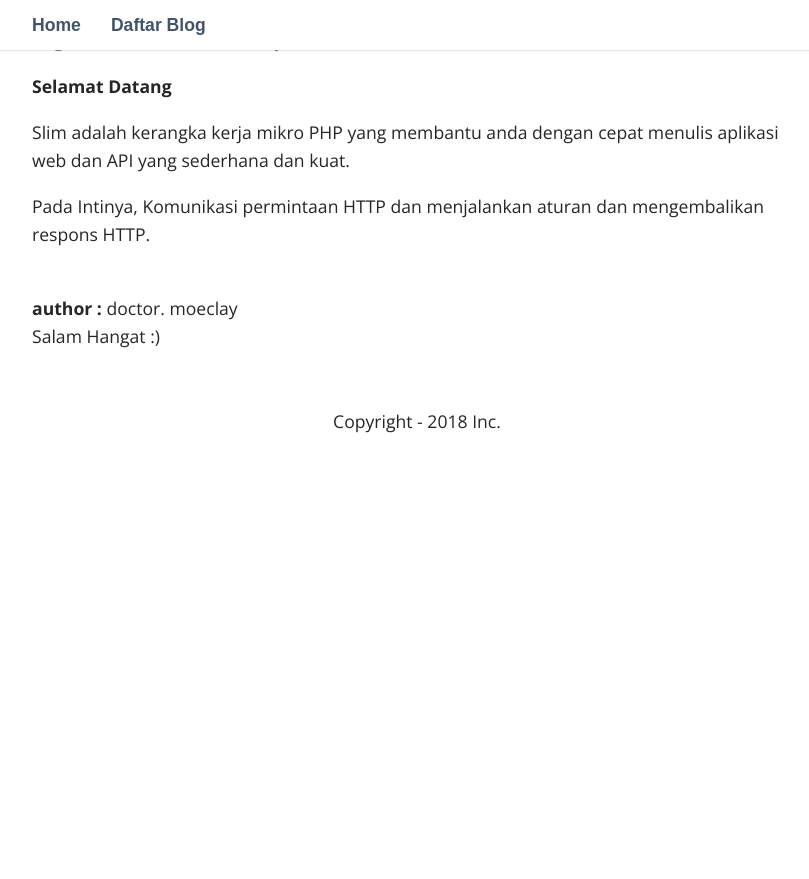
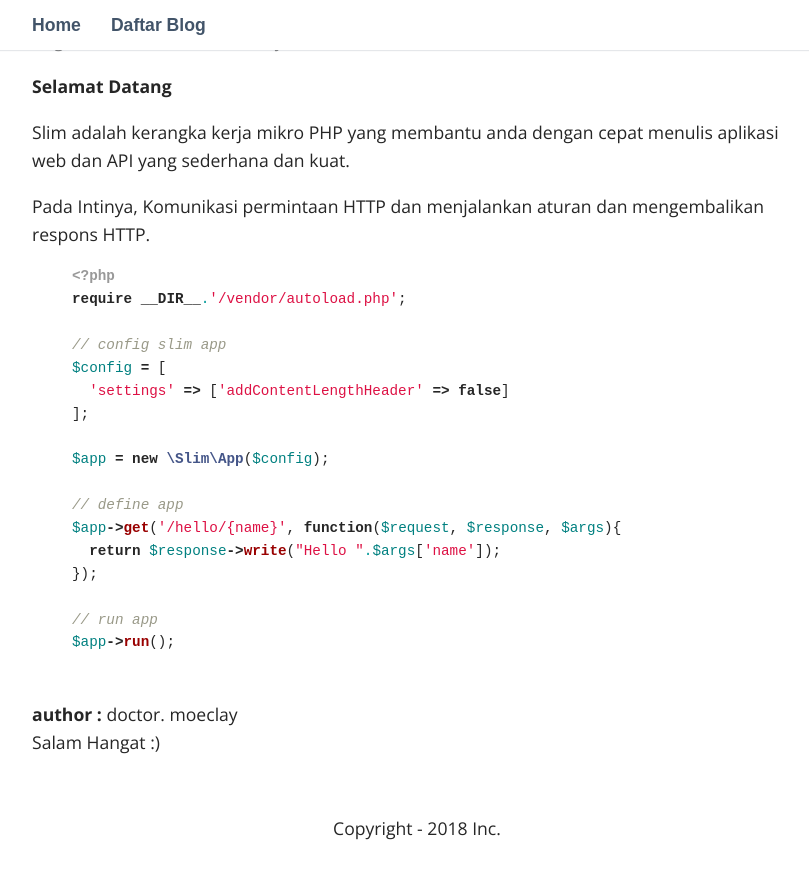
Before and after one commit to moeclay/moeclay.github.io, a Jekyll site: the page built from _posts/2019-08-12-mengenal-framework-slim.markdown, in a window 1280 px wide and 900 px high, scrolled down 360 px. Shown: the top 879 px of the window, without its empty margins (223-1032 px from the left). Built offline with Jekyll 4.4.1, drawn with Linux system fonts in a browser that asks for light colours; some web fonts are replaced; before the commit the page ends 900 px from its top, so only the background shows below that.

Commit message:
post ke-002

```diff
--- a/_posts/2019-08-12-mengenal-framework-slim.markdown
+++ b/_posts/2019-08-12-mengenal-framework-slim.markdown
@@ -10,4 +10,24 @@ categories: framework-php
 <p><b>Selamat Datang</b></p>
 <p>Slim adalah kerangka kerja mikro PHP yang membantu anda dengan cepat menulis aplikasi web dan API yang sederhana dan kuat.</p>
 <p>Pada Intinya, Komunikasi permintaan HTTP dan menjalankan aturan dan mengembalikan respons HTTP.</p>
+
+{% highlight php %}
+<?php
+require __DIR__.'/vendor/autoload.php';
+
+// config slim app
+$config = [
+  'settings' => ['addContentLengthHeader' => false]
+];
+
+$app = new \Slim\App($config);
+
+// define app
+$app->get('/hello/{name}', function($request, $response, $args){
+  return $response->write("Hello ".$args['name']);
+});
+
+// run app
+$app->run();
+{% endhighlight %}
 </div>
```
